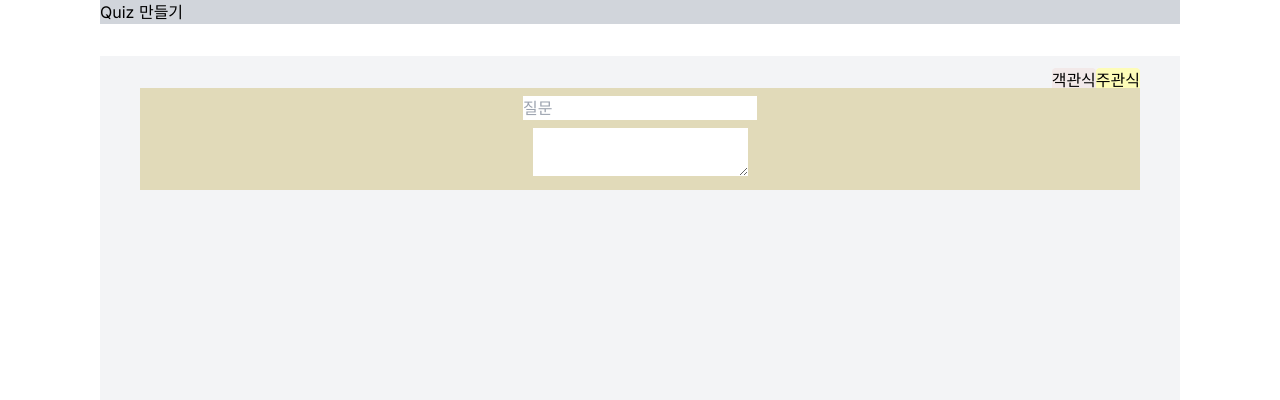
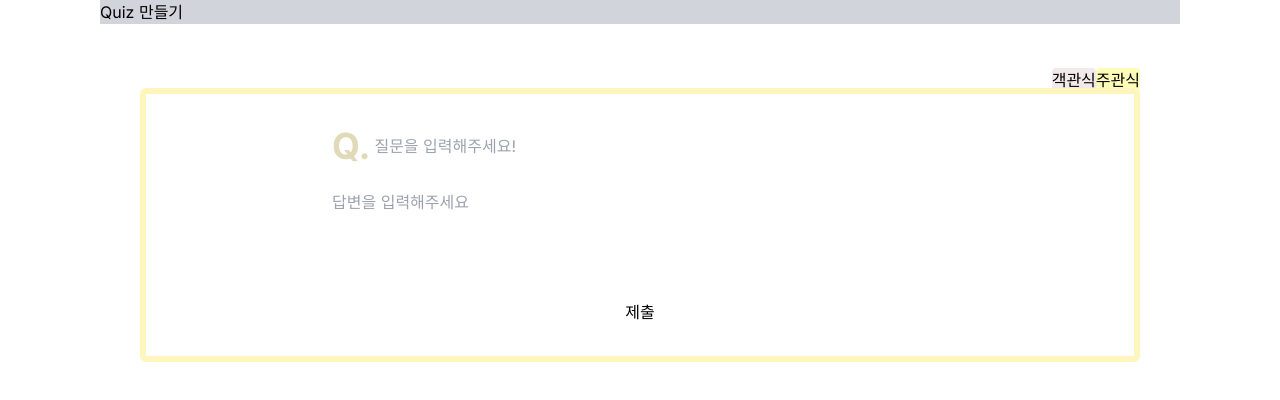
Before and after one commit to 2njeong/TWL, a Next.js app: page /makequiz in a window 1280 px wide. Both pictures are taken after a click on the button "주관식". Shown: the top 400 px of the page. Built offline with nearby package versions, Linux system fonts and the light colour scheme; no server answers.

Commit message:
git commit -m [style, feat] - 질문 스타일 추가 + action.ts 함수 생성중

```diff
--- a/firebase.ts
+++ b/firebase.ts
@@ -1,6 +1,7 @@
 // Import the functions you need from the SDKs you need
 import { initializeApp } from 'firebase/app';
 import { getAnalytics } from 'firebase/analytics';
+import { getFirestore } from 'firebase/firestore';
 // TODO: Add SDKs for Firebase products that you want to use
 // https://firebase.google.com/docs/web/setup#available-libraries
 
@@ -18,4 +19,5 @@ const firebaseConfig = {
 
 // Initialize Firebase
 const app = initializeApp(firebaseConfig);
+export const db = getFirestore(app);
 // const analytics = getAnalytics(app);
--- a/src/app/action.ts
+++ b/src/app/action.ts
@@ -1 +1,19 @@
 'use server';
+
+import { addDoc, collection } from 'firebase/firestore';
+import { db } from '../../firebase';
+
+export const showText = async (formData: FormData) => {
+  const data = Object.fromEntries(formData);
+  console.log('data =>', data);
+};
+
+export const submitBtn = async (formData: FormData) => {
+  const data = Object.fromEntries(formData);
+  console.log('전체', data);
+  try {
+    await addDoc(collection(db, 'quiz'), formData);
+  } catch (error) {
+    throw new Error('fail to add quiz');
+  }
+};
--- a/src/app/makequiz/page.tsx
+++ b/src/app/makequiz/page.tsx
@@ -1,17 +1,20 @@
+import Question from '@/components/makequiz/Question';
 import ReturnQuizType from '@/components/makequiz/ReturnQuizType';
 import SelectQuizType from '@/components/makequiz/SelectQuizType';
+import { submitBtn } from '../action';
 
 const MakeQuizPage = () => {
   return (
     <>
-      <div className="flex flex-col items-center w-full h-screen bg-gray-100 p-8">
+      <div className="flex flex-col items-center w-full h-screen p-8">
         <div className="w-full max-w-[1000px] relative">
           <SelectQuizType />
-          <div className="bg-beiOne w-full flex flex-col items-center p-2 absolute gap-2">
-            <section>
-              <input placeholder="질문"></input>
-            </section>
-            <ReturnQuizType />
+          <div className="w-full flex flex-col items-center p-8 absolute border-[6px] border-yelOne rounded-md">
+            <form action={submitBtn} className="w-4/6 flex flex-col gap-6">
+              <Question />
+              <ReturnQuizType />
+              <button>제출</button>
+            </form>
           </div>
         </div>
       </div>
--- a/src/components/makequiz/MutipleType.tsx
+++ b/src/components/makequiz/MutipleType.tsx
@@ -21,7 +21,7 @@ const MultipleType = () => {
       {inputArr.map((item, idx) => (
         <div key={item} className="flex flex-col gap-2">
           <div className="flex gap-1 items-center">
-            <input placeholder={`보기 ${idx + 1}`} name="보기"></input>
+            <input placeholder={`보기 ${idx + 1}`} name={`select ${idx + 1}`}></input>
             <button onClick={() => minusInputCount(idx)}>
               <MdCancel />
             </button>
--- /dev/null
+++ b/src/components/makequiz/Question.tsx
@@ -0,0 +1,10 @@
+const Question = () => {
+  return (
+    <section className="flex gap-1">
+      <h1 className="font-bold text-4xl text-beiOne">Q.</h1>
+      <input placeholder="질문을 입력해주세요!" name="Question" className="w-full"></input>
+    </section>
+  );
+};
+
+export default Question;
--- a/src/components/makequiz/ReturnQuizType.tsx
+++ b/src/components/makequiz/ReturnQuizType.tsx
@@ -8,7 +8,7 @@ import SubjectiveType from './SubjectiveType';
 const ReturnQuizType = () => {
   const [quizType] = useAtom(quizTyper);
 
-  return <section>{quizType === '객관식' ? <MultipleType /> : <SubjectiveType />}</section>;
+  return <section className="w-full">{quizType === '객관식' ? <MultipleType /> : <SubjectiveType />}</section>;
 };
 
 export default ReturnQuizType;
--- a/src/components/makequiz/SelectQuizType.tsx
+++ b/src/components/makequiz/SelectQuizType.tsx
@@ -6,7 +6,6 @@ import { useAtom } from 'jotai';
 const SelectQuizType = () => {
   const quizTypeList = ['객관식', '주관식'];
   const [_, setQuizType] = useAtom(quizTyper);
-  console.log(_);
 
   const handleQuizType = (type: string) => {
     setQuizType(type);
--- a/src/components/makequiz/SubjectiveType.tsx
+++ b/src/components/makequiz/SubjectiveType.tsx
@@ -1,9 +1,7 @@
+import { showText } from '@/app/action';
+
 const SubjectiveType = () => {
-  return (
-    <form className="w-full">
-      <textarea></textarea>
-    </form>
-  );
+  return <textarea className="resize-none w-full h-20" name="answer" placeholder="답변을 입력해주세요"></textarea>;
 };
 
 export default SubjectiveType;
--- a/tailwind.config.ts
+++ b/tailwind.config.ts
@@ -17,6 +17,7 @@ const config: Config = {
         yelTwo: '#FCED88',
         yelThree: '#FDFCB8',
         yelFour: '#F9F6AA',
+        yelFive: '#fee231',
         pinkOne: '#F2E9E9',
         beiOne: '#E1DAB9'
       }
```
